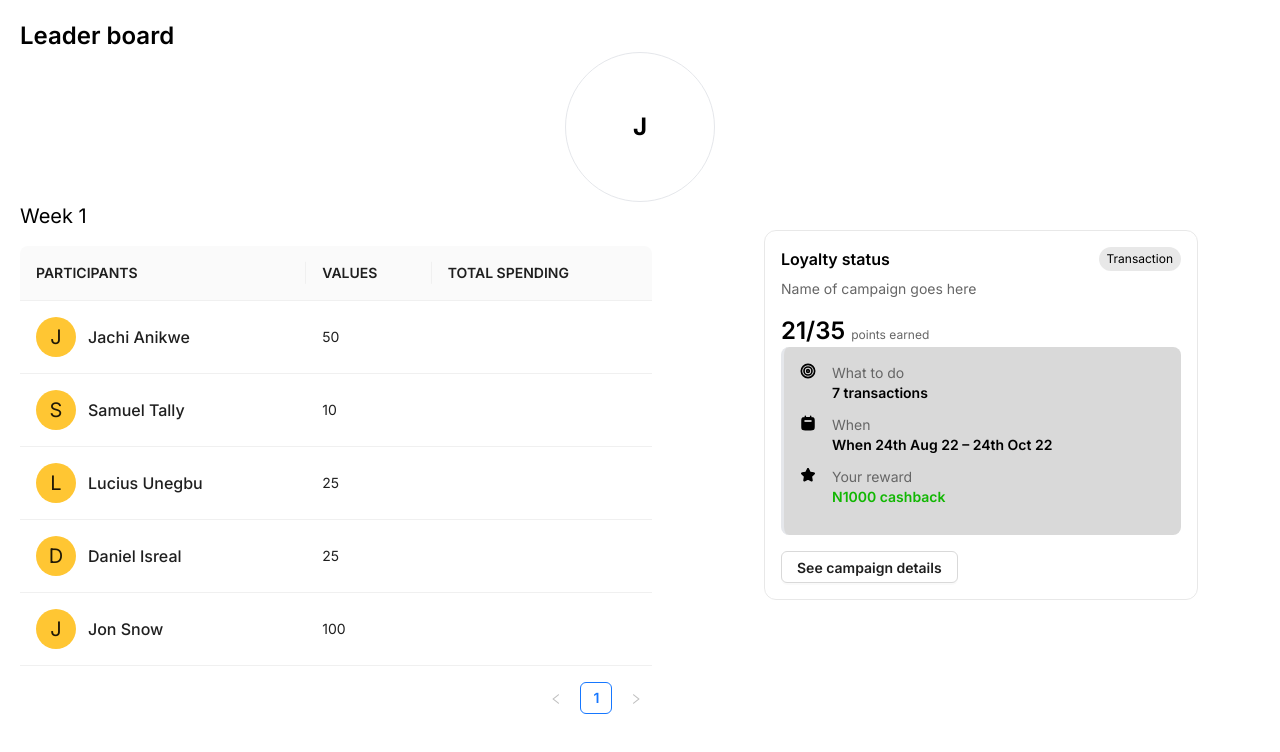
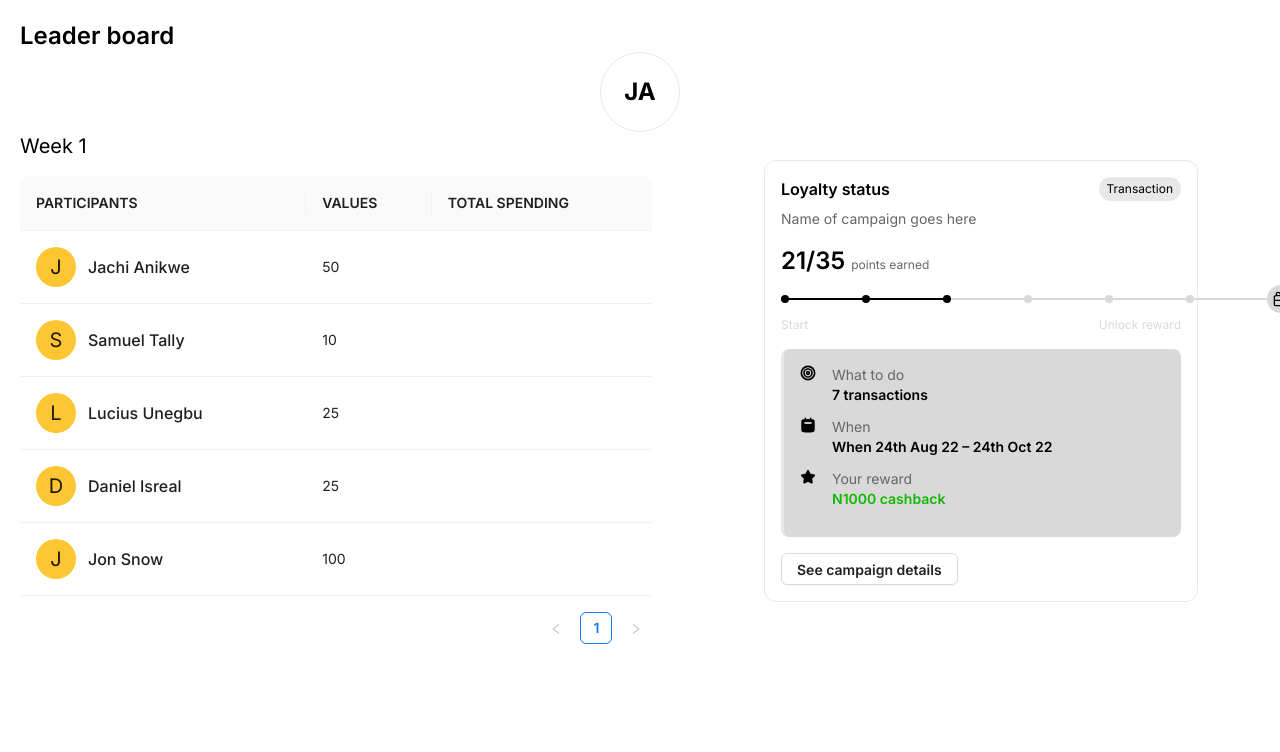
Before and after one commit to unegbuclinton/clamp-landing-page, a Next.js app: page /leaderboard in a window 1280 px wide. Shown: the top 752 px of the page. Built offline with nearby package versions, Linux system fonts and the light colour scheme.

Commit message:
loyalty campaign

```diff
--- a/src/components/molecules/CustomerLoyaltyBoard/index.tsx
+++ b/src/components/molecules/CustomerLoyaltyBoard/index.tsx
@@ -3,6 +3,7 @@ import LoyaltyTransaction from '@/assets/svgs/transaction.svg'
 import LoyaltyTime from '@/assets/svgs/loyaltyTime.svg'
 import LoyaltyReward from '@/assets/svgs/reward.svg'
 import { Button } from 'antd'
+import RewardProgressBar from '../RewardProgressBar'
 
 const CustomerLoyaltyBoard = () => {
   return (
@@ -18,7 +19,8 @@ const CustomerLoyaltyBoard = () => {
         21/35{' '}
         <span className='text-xs font-normal text-[#666]'>points earned</span>
       </h2>
-      <div className='p-4 bg-[#D9D9D9] rounded-lg border-l-[3px] mb-4'>
+      <RewardProgressBar />
+      <div className='p-4 bg-platimum rounded-lg border-l-[3px] mb-4'>
         <div className='flex gap-4 mb-3'>
           <LoyaltyTransaction />
           <div>
--- /dev/null
+++ b/src/components/molecules/RewardProgressBar/index.tsx
@@ -0,0 +1,49 @@
+import React from 'react'
+import Gift from '@/assets/svgs/gift.svg'
+
+const RewardProgressBar = () => {
+  return (
+    <div className='mb-4'>
+      <div className='bg-white flex mt-2'>
+        <div className='flex items-center'>
+          <div className='h-[8px] w-[8px] bg-black rounded-full'></div>
+          <div className='w-[81px] h-[2px]  bg-black -ml-1'></div>
+        </div>
+
+        <div className='flex items-center -ml-1'>
+          <div className='h-[8px] w-[8px] bg-black rounded-full'></div>
+          <div className='w-[81px] h-[2px]  bg-black -ml-1'></div>
+        </div>
+
+        <div className='flex items-center -ml-1'>
+          <div className='h-[8px] w-[8px] bg-black rounded-full z-10'></div>
+          <div className='w-[81px] h-[2px]  bg-platimum -ml-1'></div>
+        </div>
+
+        <div className='flex items-center -ml-1'>
+          <div className='h-[8px] w-[8px] bg-platimum rounded-full'></div>
+          <div className='w-[81px] h-[2px]  bg-platimum -ml-1'></div>
+        </div>
+        <div className='flex items-center -ml-1'>
+          <div className='h-[8px] w-[8px] bg-platimum rounded-full'></div>
+          <div className='w-[81px] h-[2px]  bg-platimum -ml-1'></div>
+        </div>
+        <div className='flex items-center -ml-1'>
+          <div className='h-[8px] w-[8px] bg-platimum rounded-full'></div>
+          <div className='w-[81px] h-[2px]  bg-platimum -ml-1'></div>
+        </div>
+        <div className='flex items-center -ml-1'>
+          <div className='h-fit w-fit bg-platimum rounded-full p-[6px]'>
+            <Gift />
+          </div>
+        </div>
+      </div>
+      <div className='flex justify-between text-platimum mt-1 text-xs'>
+        <p>Start</p>
+        <p>Unlock reward</p>
+      </div>
+    </div>
+  )
+}
+
+export default RewardProgressBar
--- a/src/pages/leaderboard/index.tsx
+++ b/src/pages/leaderboard/index.tsx
@@ -1,6 +1,6 @@
 import CustomerLoyaltyBoard from '@/components/molecules/CustomerLoyaltyBoard'
 import NameLogo from '@/components/molecules/NameLogo/NameLogo'
-import { getFirstLetter } from '@/utilities/helperFunctions'
+import { getFirstLetters } from '@/utilities/helperFunctions'
 import { Button, Table } from 'antd'
 import { ColumnsType } from 'antd/es/table'
 import React from 'react'
@@ -78,13 +78,13 @@ const LeaderBoard = () => {
       points: '100',
     },
   ]
-  const label = getFirstLetter(data[0].participant)
+  const label = getFirstLetters(data[0].participant)
   return (
     <div className='p-5'>
       <h1 className='text-2xl font-semibold'>Leader board</h1>
 
       <div>
-        <div className='w-[150px] h-[150px] rounded-full border mx-auto flex justify-center items-center text-2xl font-bold'>
+        <div className='w-[80px] h-[80px] rounded-full border mx-auto flex justify-center items-center text-2xl font-bold'>
           {label}
         </div>
       </div>
--- a/src/utilities/helperFunctions/index.tsx
+++ b/src/utilities/helperFunctions/index.tsx
@@ -4,7 +4,11 @@ import { getAllRules, getSpecificRule } from '../redux/RuleSlice'
 import { getRules } from '@/httpClient/rules'
 import { useDispatch } from 'react-redux'
 
-export default function ClientOnly({ children }: { children: React.ReactNode }) {
+export default function ClientOnly({
+  children,
+}: {
+  children: React.ReactNode
+}) {
   // State / Props
   const [hasMounted, setHasMounted] = useState(false)
 
@@ -37,7 +41,10 @@ export function getFirstLetter(inputString: string) {
   }
 }
 
-export function formatDateToCustomFormat<T extends string>(dateString: T, format: string): string {
+export function formatDateToCustomFormat<T extends string>(
+  dateString: T,
+  format: string
+): string {
   const dateObject = new Date(dateString)
   const day = dateObject.getDate().toString().padStart(2, '0')
   const month = (dateObject.getMonth() + 1).toString().padStart(2, '0')
@@ -49,3 +56,17 @@ export function formatDateToCustomFormat<T extends string>(dateString: T, format
 export function isValidIdFunction(id: string) {
   return id !== 'invalid_id'
 }
+
+export function getFirstLetters(inputString: string): string {
+  const words = inputString.split(' ')
+  const firstLetters = []
+  for (const word of words) {
+    if (word.trim() !== '') {
+      firstLetters.push(word.charAt(0).toUpperCase())
+    }
+  }
+
+  const resultString = firstLetters.join('')
+
+  return resultString
+}
--- a/tailwind.config.js
+++ b/tailwind.config.js
@@ -15,6 +15,7 @@ module.exports = {
         'battle-grey': '#999999',
         'mikando-yellow': '#FFC633',
         silver: '#BEBEBE',
+        platimum: '#D9D9D9',
       },
       backgroundImage: {
         'hero-pattern':
```
Also changed, not shown: src/assets/svgs/gift.svg (added).
